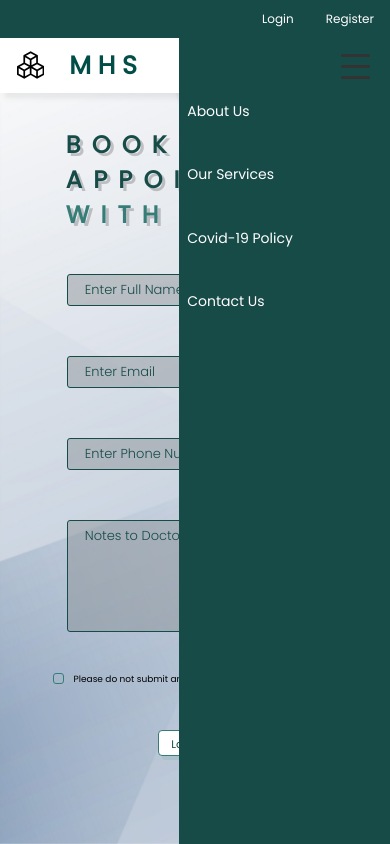
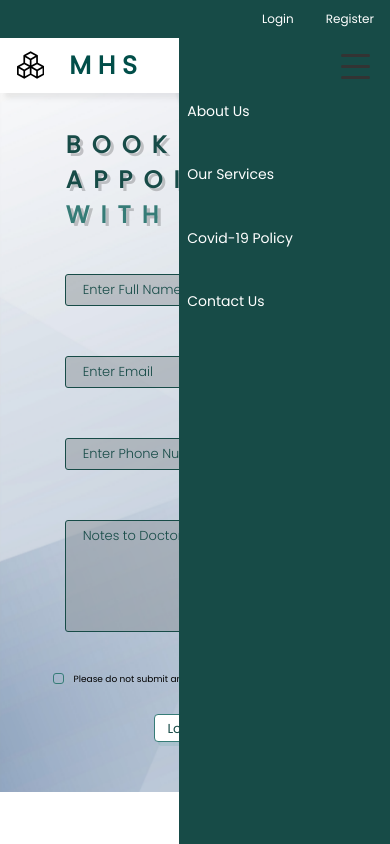
Before and after one commit to Sheila-a/Clientele, a React (Create React App) app: page /book-an-appointment in a window 390 px wide. Built offline with nearby package versions, Linux system fonts and the light colour scheme; a web font is replaced by a local one.

Commit message:
Test for B-A-A Responsiveness (7)

```diff
--- a/src/Components/Appointment/Appointment.css
+++ b/src/Components/Appointment/Appointment.css
@@ -159,14 +159,14 @@ textarea:hover {
 @media (min-width: 320px) and (max-width: 430px) {
 
   .login {
-    height: 100vh;
+    /* height: 100vh; */
   }
 
   .login-input {
     width: 250px;
     padding: 5px 0px 5px 2vh;
     font-size: 13px;
-    margin-left: 1.5vh;
+    margin-left: 1vh;
   }
 
   .login-title {
@@ -190,8 +190,9 @@ textarea:hover {
   }
 
   .login-btn {
-    font-size: 11px;
+    font-size: 13px;
     padding: 2px 12px;
+    margin-top: 0;
   }
 
 
```
